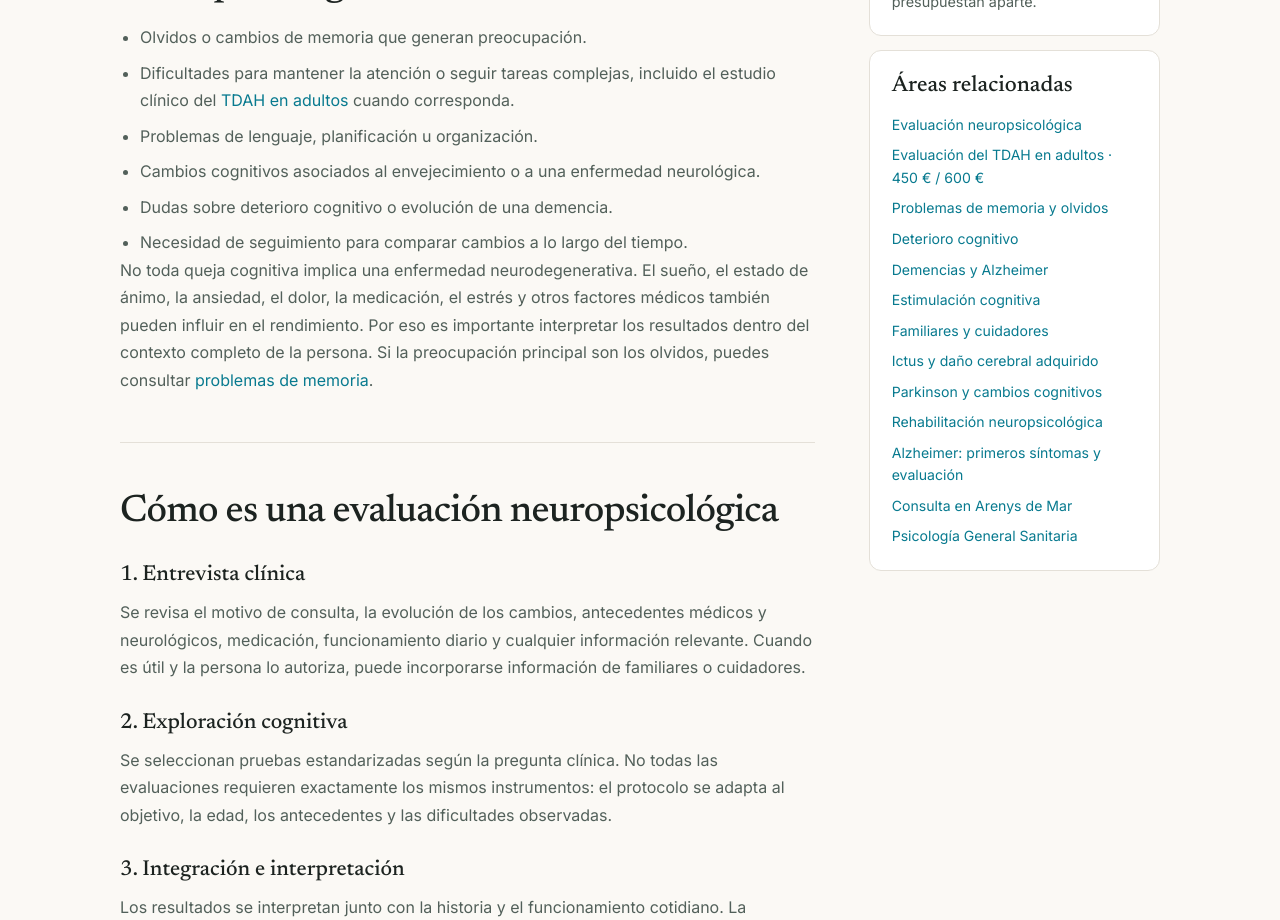
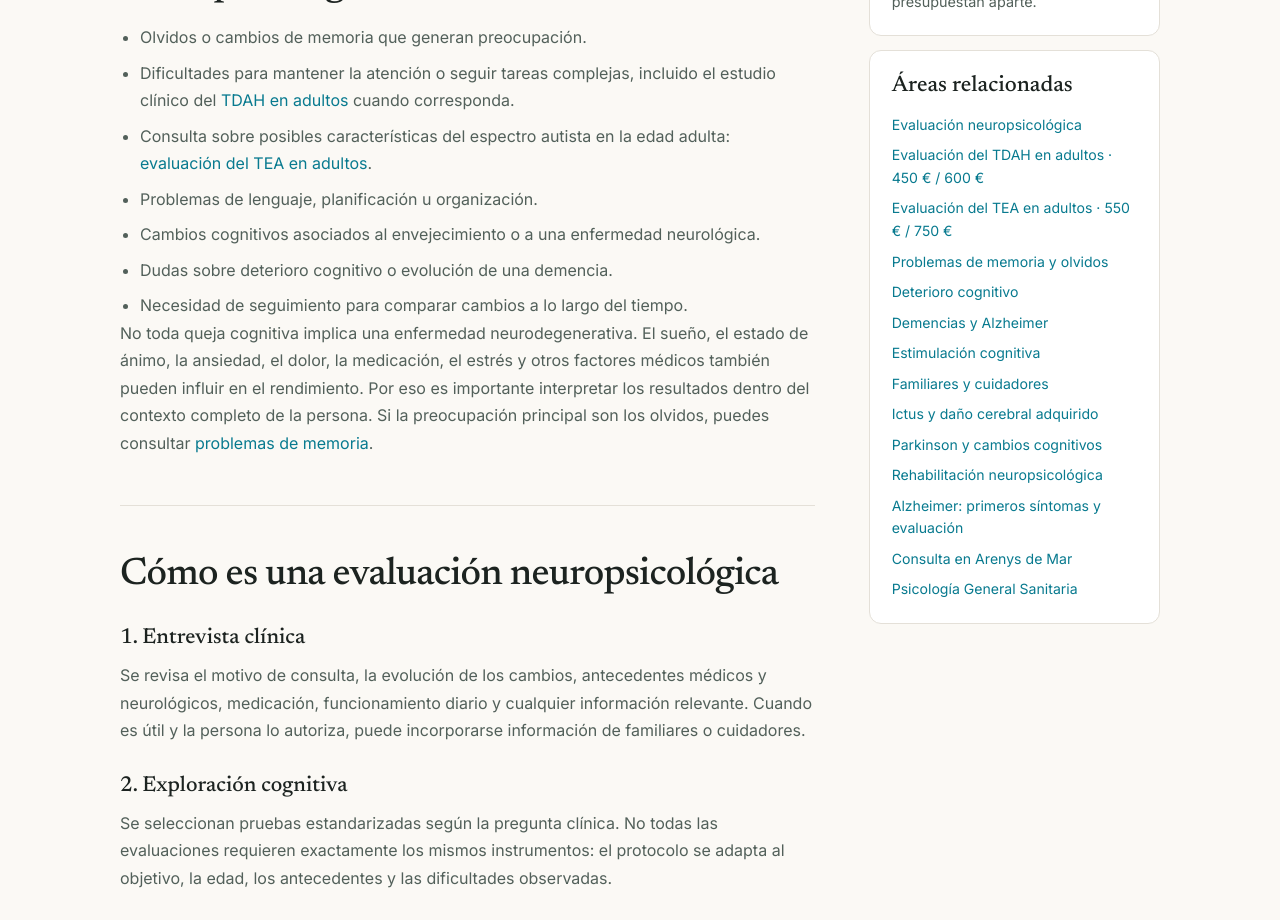
Before and after one commit to carolinasanchezgirona/Portfolio-Carolina, a Next.js app: page /neuropsicologia in a window 1280 px wide. Shown: the part 1080-2000 px from the top of the page. Built offline with nearby package versions, Linux system fonts and the light colour scheme.

Commit message:
Link adult TEA assessment from neuropsychology services

```diff
--- a/app/neuropsicologia/page.tsx
+++ b/app/neuropsicologia/page.tsx
@@ -74,6 +74,7 @@ export default function NeuropsychologyPage() {
             <ul>
               <li>Olvidos o cambios de memoria que generan preocupación.</li>
               <li>Dificultades para mantener la atención o seguir tareas complejas, incluido el estudio clínico del <a href="/evaluacion-tdah-adultos/">TDAH en adultos</a> cuando corresponda.</li>
+              <li>Consulta sobre posibles características del espectro autista en la edad adulta: <a href="/evaluacion-tea-adultos/">evaluación del TEA en adultos</a>.</li>
               <li>Problemas de lenguaje, planificación u organización.</li>
               <li>Cambios cognitivos asociados al envejecimiento o a una enfermedad neurológica.</li>
               <li>Dudas sobre deterioro cognitivo o evolución de una demencia.</li>
@@ -152,6 +153,7 @@ export default function NeuropsychologyPage() {
             <div className="seo-related">
               <a href="/evaluacion-neuropsicologica/">Evaluación neuropsicológica</a>
               <a href="/evaluacion-tdah-adultos/">Evaluación del TDAH en adultos · 450 € / 600 €</a>
+              <a href="/evaluacion-tea-adultos/">Evaluación del TEA en adultos · 550 € / 750 €</a>
               <a href="/problemas-de-memoria/">Problemas de memoria y olvidos</a>
               <a href="/deterioro-cognitivo/">Deterioro cognitivo</a>
               <a href="/demencias/">Demencias y Alzheimer</a>
```
